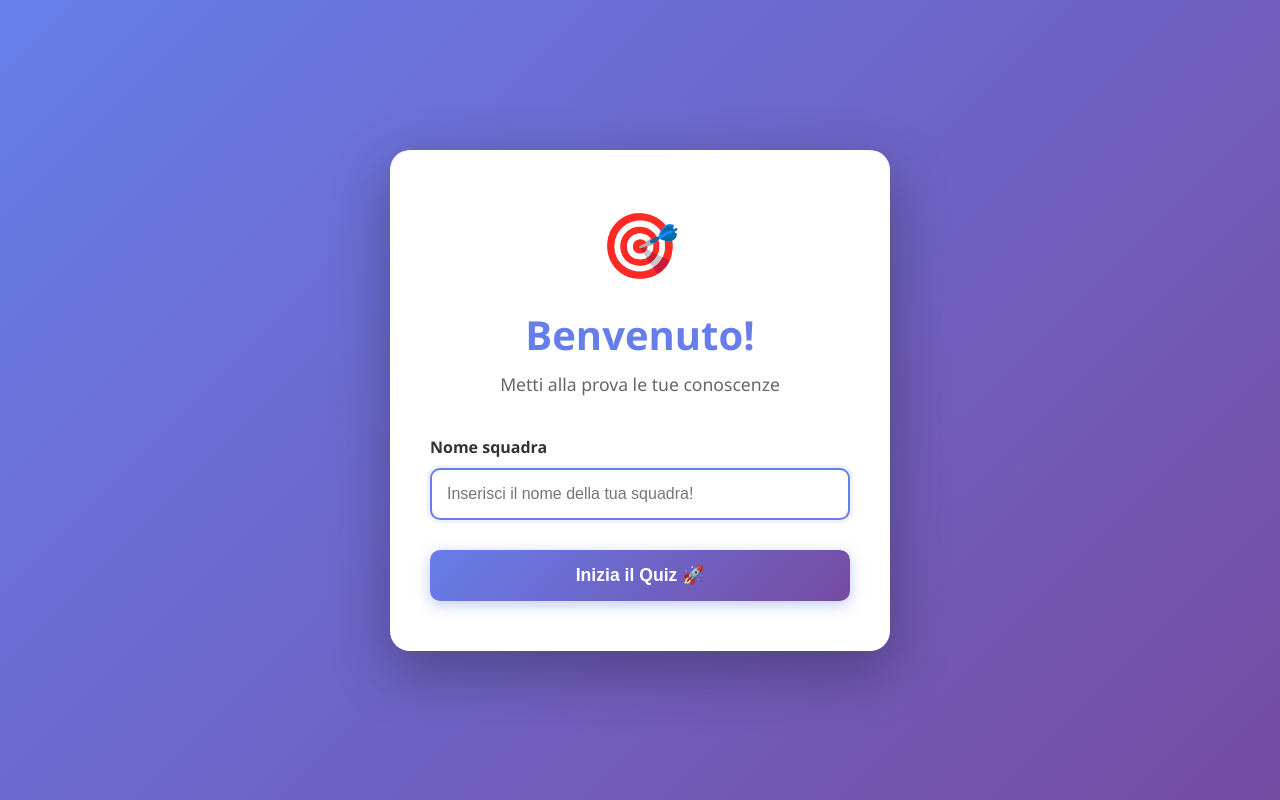
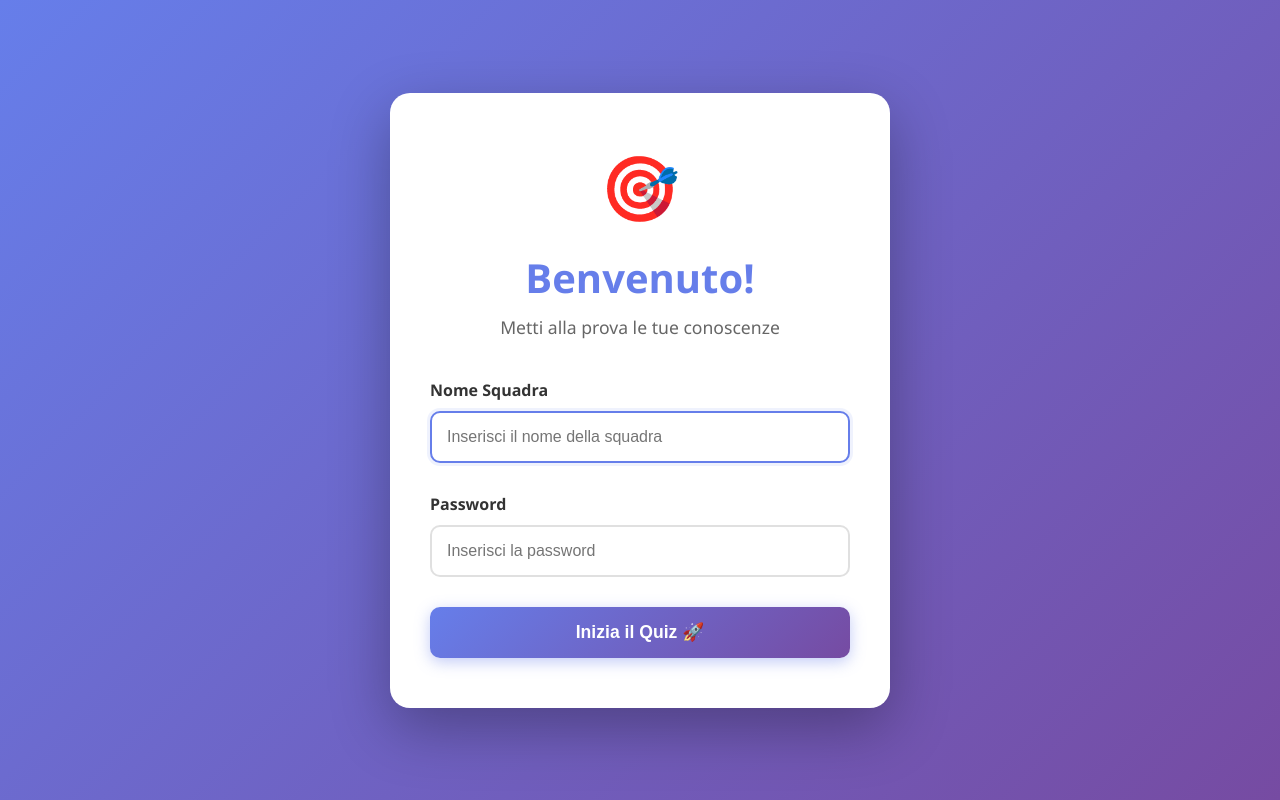
Before and after one commit to DannyKrueger94/quiz-app, a Flask app: page / in a window 1280 px wide. Run offline with Flask 3, Linux system fonts and the light colour scheme.

Commit message:
Fix: rimosso riprova, aggiunta password, corretti URL immagini

```diff
--- a/app.py
+++ b/app.py
@@ -49,8 +49,14 @@ def index():
 @app.route("/quiz", methods=["POST"])
 def start_quiz():
     name = request.form.get("name")
-    if not name:
+    password = request.form.get("password")
+
+    if not name or not password:
         return redirect(url_for("index"))
+
+    # Check password (change "quiz2024" to your desired password)
+    if password != "quiz2024":
+        return "<h2>Password errata!</h2><a href='/'>Torna indietro</a>"
 
     session["player_name"] = name
     session["current_question"] = 0
--- a/templates/index.html
+++ b/templates/index.html
@@ -78,9 +78,19 @@
             outline: none;
         }
 
-        input[type="text"]:focus {
+        input[type="text"]:focus, input[type="password"]:focus {
             border-color: #667eea;
             box-shadow: 0 0 0 3px rgba(102, 126, 234, 0.1);
+        }
+
+        input[type="password"] {
+            width: 100%;
+            padding: 15px;
+            border: 2px solid #e0e0e0;
+            border-radius: 10px;
+            font-size: 1em;
+            transition: all 0.3s ease;
+            outline: none;
         }
 
         button {
@@ -130,8 +140,12 @@
         <p class="subtitle">Metti alla prova le tue conoscenze</p>
         <form action="/quiz" method="POST">
             <div class="input-group">
-                <label for="name">Nome squadra</label>
-                <input type="text" id="name" name="name" placeholder="Inserisci il nome della tua squadra!" required autofocus>
+                <label for="name">Nome Squadra</label>
+                <input type="text" id="name" name="name" placeholder="Inserisci il nome della squadra" required autofocus>
+            </div>
+            <div class="input-group">
+                <label for="password">Password</label>
+                <input type="password" id="password" name="password" placeholder="Inserisci la password" required>
             </div>
             <button type="submit">Inizia il Quiz 🚀</button>
         </form>
--- a/templates/quiz.html
+++ b/templates/quiz.html
@@ -200,7 +200,7 @@
 <body>
     <div class="container">
         <div class="progress-bar">
-            <div class="progress-fill" style="width: {{ (current / total * 100)|int }}%"></div>
+            <div class="progress-fill" style="width: {{ (current / total * 100) }}%"></div>
         </div>
 
         <div class="question-number">Domanda {{ current }} di {{ total }}</div>
```
Also changed, not shown: questions.json (+14 -14 lines), templates/final.html (+1 -14 lines), README.txt.
